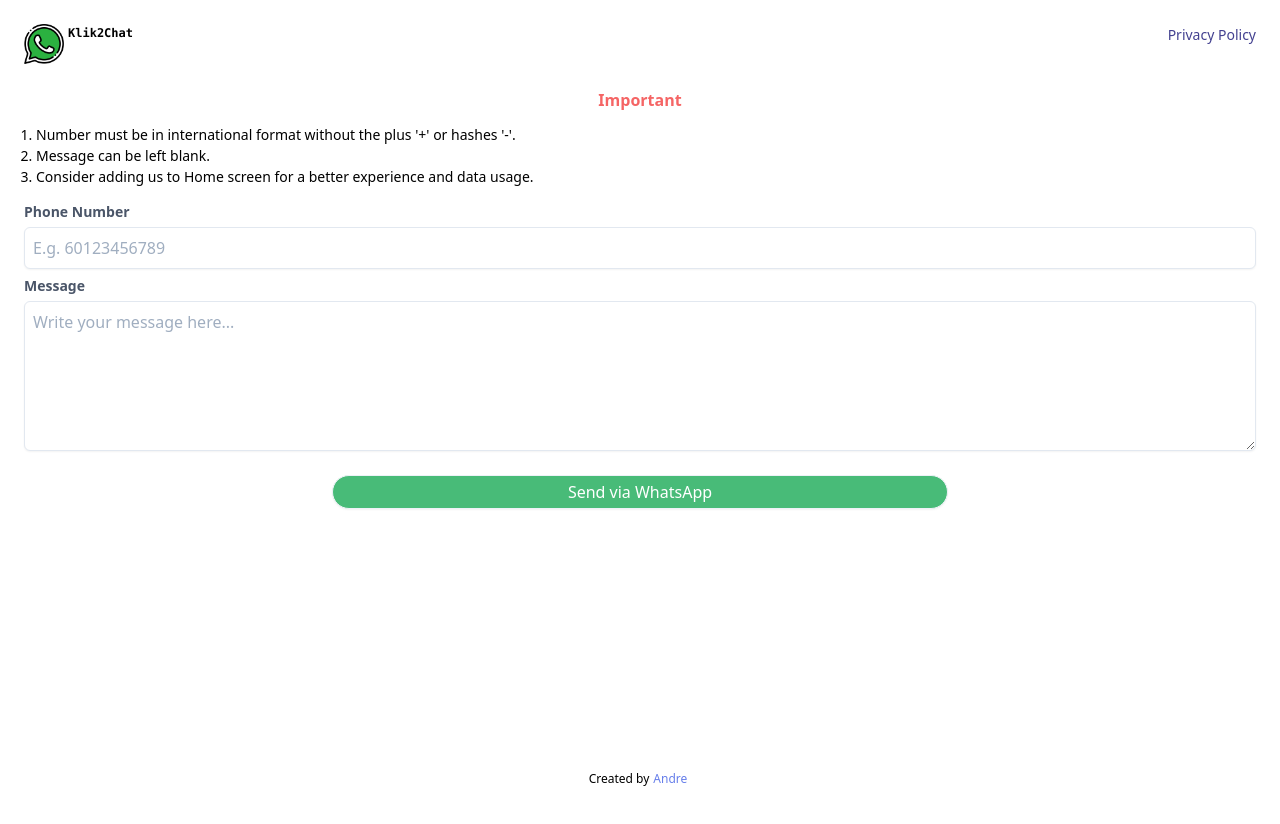
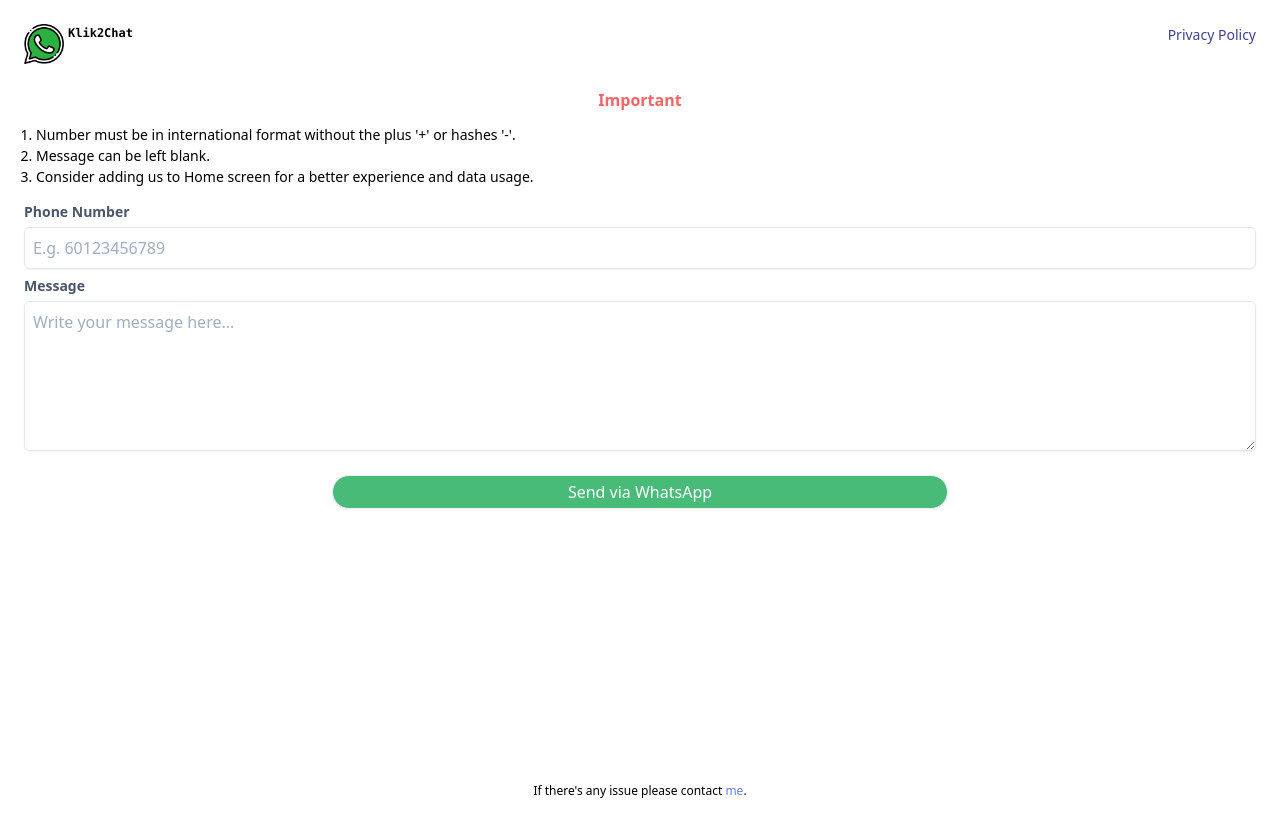
Before and after one commit to andretai/wsc2c-pwa, a React (Create React App) app: page / in a window 1280 px wide. Built offline with nearby package versions, Linux system fonts and the light colour scheme.

Commit message:
Update footer.

```diff
--- a/src/fixed/Foot.js
+++ b/src/fixed/Foot.js
@@ -3,12 +3,13 @@ import React from 'react'
 export default function Foot() {
   return (
     <div>
-      <nav className="absolute bottom-0 w-full my-3 text-xs">
-        <div className="flex justify-center content-center">
+      <nav className="absolute bottom-0 w-full text-xs">
+        {/* <div className="flex justify-center content-center">
           <p>Created by</p>
           <a href="https://www.instagram.com/andretaiwx/" target="_blank" rel="noopener noreferrer"
             className="mx-1 text-indigo-500">Andre</a>
-        </div>
+        </div> */}
+        <p className="text-center">If there's any issue please contact <a className="text-indigo-500" href="https://www.instagram.com/andretaiwx/" target="_blank" rel="noopener noreferrer">me</a>.</p>
       </nav>
     </div>
   )
```
